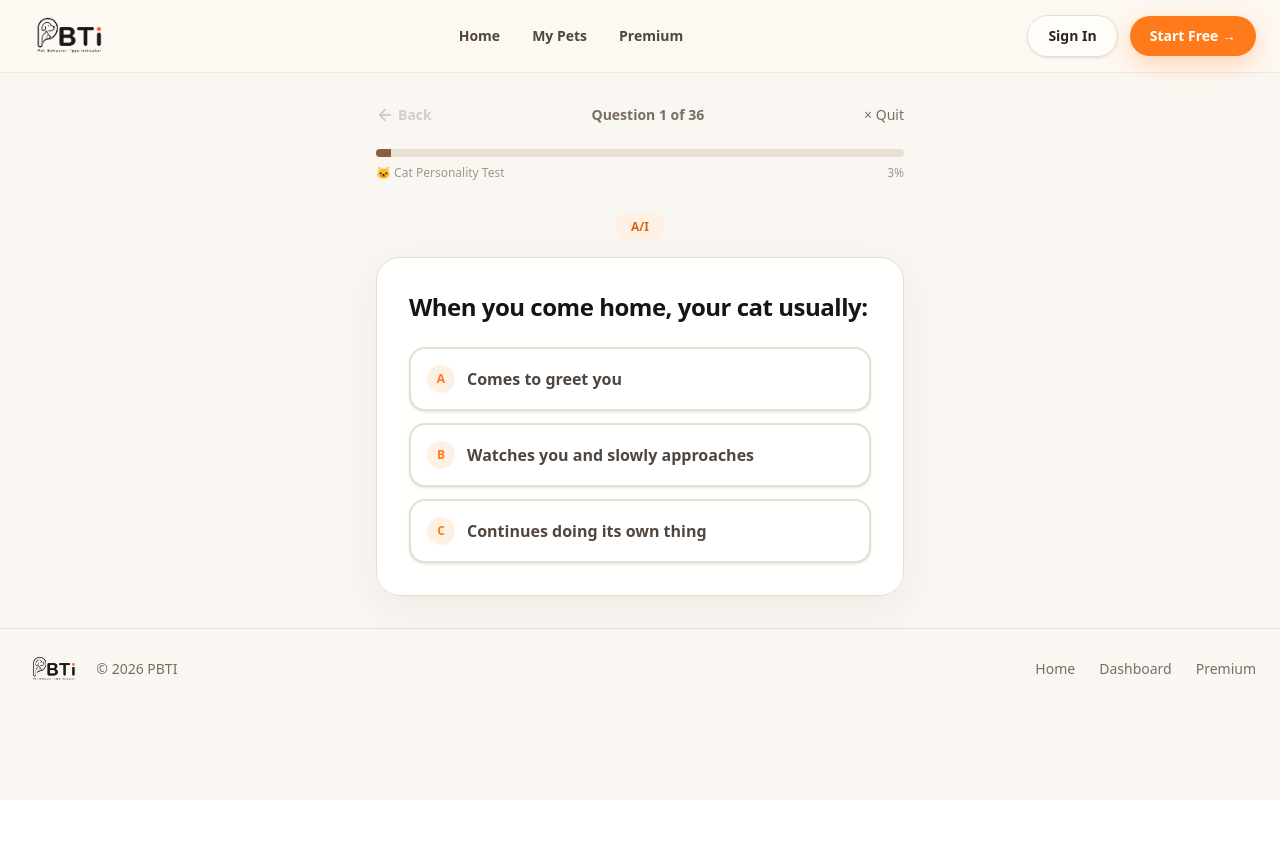
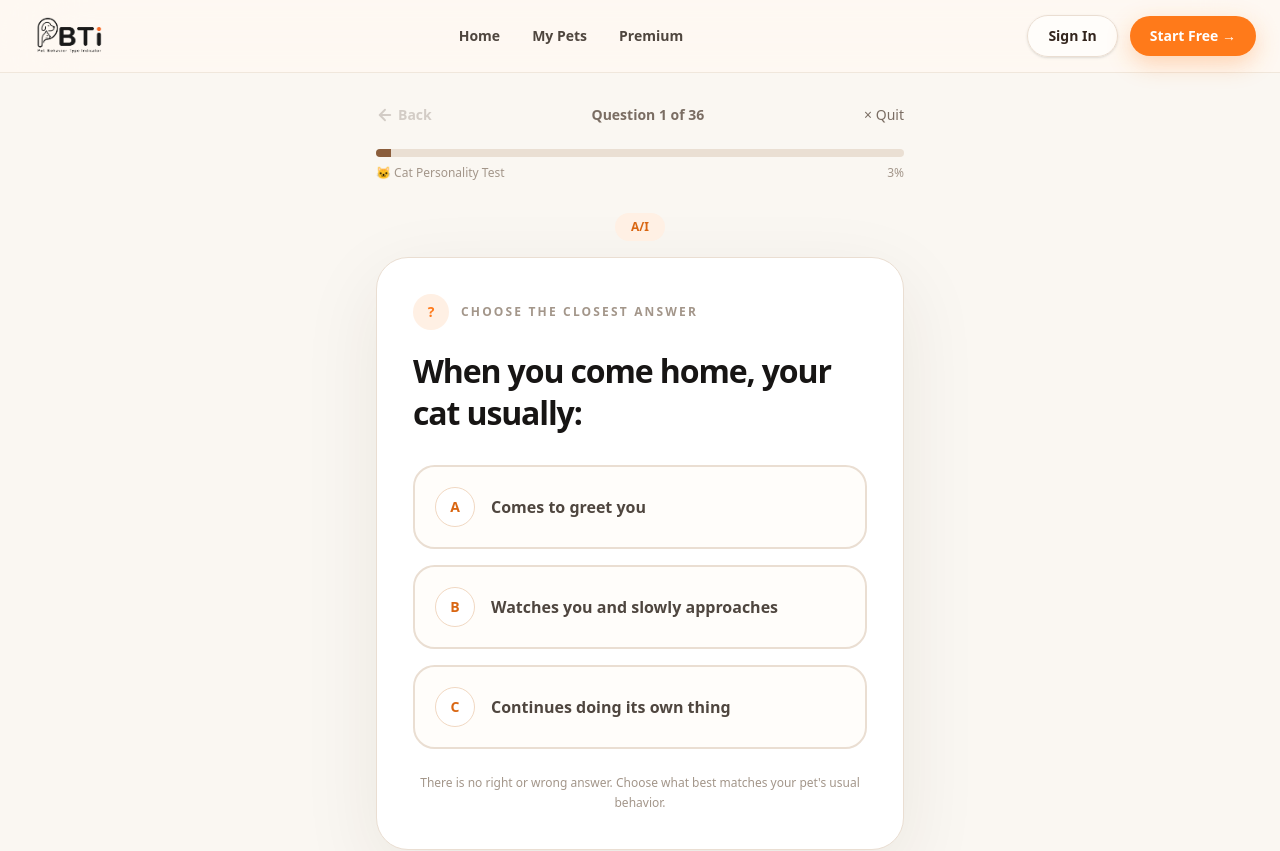
Before and after one commit to fuiet/pbti-pet-personality, a Next.js app: page /quiz in a window 1280 px wide. Shown: the top 851 px of the page. Before the commit the page ends 800 px from the top, so only its background shows below. Built offline with nearby package versions, Linux system fonts and the light colour scheme.

Commit message:
Redesign quiz answer card

```diff
--- a/components/QuizCard.tsx
+++ b/components/QuizCard.tsx
@@ -6,26 +6,38 @@ interface QuizCardProps {
 
 export default function QuizCard({ question, options, onSelect }: QuizCardProps) {
   return (
-    <div className="rounded-3xl border border-[#eaded2] bg-white/90 p-6 shadow-[0_12px_40px_rgba(52,34,20,.06)] backdrop-blur-sm sm:p-8">
-      <h2 className="text-xl font-bold leading-snug tracking-[-.02em] text-[#171514] sm:text-2xl">
+    <section className="rounded-[2rem] border border-[#eaded2] bg-white p-6 shadow-[0_24px_80px_rgba(52,34,20,.08)] sm:p-9">
+      <div className="mb-5 flex items-center gap-3">
+        <span className="grid h-9 w-9 place-items-center rounded-full bg-[#fff0e4] text-sm font-black text-[#ff7a1a]">?</span>
+        <span className="text-xs font-black uppercase tracking-[.18em] text-[#a3968a]">Choose the closest answer</span>
+      </div>
+
+      <h2 className="max-w-2xl text-[1.55rem] font-black leading-[1.3] tracking-[-.035em] text-[#171514] sm:text-[2rem]">
         {question}
       </h2>
-      <div className="mt-6 space-y-3">
+
+      <div className="mt-8 space-y-4">
         {options.map((option, index) => (
           <button
-            key={index}
+            key={`${option.value}-${index}`}
+            type="button"
             onClick={() => onSelect(option.value)}
-            className="group w-full rounded-2xl border-2 border-[#eaded2] bg-white p-4 text-left text-sm font-semibold text-[#4f463f] shadow-sm transition duration-200 hover:-translate-y-0.5 hover:border-[#ff7a1a]/40 hover:bg-[#fffcf7] hover:shadow-[0_8px_25px_rgba(255,122,26,.12)] active:scale-[0.98] sm:text-base"
+            className="group flex w-full items-center gap-4 rounded-[1.35rem] border-2 border-[#eaded2] bg-[#fffdfa] p-4 text-left transition duration-200 hover:-translate-y-0.5 hover:border-[#ff7a1a] hover:bg-[#fff7ef] hover:shadow-[0_14px_32px_rgba(255,122,26,.12)] active:translate-y-0 active:scale-[.99] sm:p-5"
           >
-            <span className="flex items-center gap-3">
-              <span className="grid h-7 w-7 shrink-0 place-items-center rounded-full bg-[#fff0e4] text-xs font-black text-[#ff7a1a] transition group-hover:bg-[#ff7a1a] group-hover:text-white">
-                {String.fromCharCode(65 + index)}
-              </span>
+            <span className="grid h-10 w-10 shrink-0 place-items-center rounded-full border border-[#f1d8c2] bg-white text-sm font-black text-[#d96612] transition group-hover:border-[#ff7a1a] group-hover:bg-[#ff7a1a] group-hover:text-white">
+              {String.fromCharCode(65 + index)}
+            </span>
+            <span className="flex-1 text-sm font-bold leading-6 text-[#4f463f] sm:text-base">
               {option.text}
             </span>
+            <span className="translate-x-[-4px] text-xl text-[#c8b6a7] opacity-0 transition group-hover:translate-x-0 group-hover:text-[#ff7a1a] group-hover:opacity-100">→</span>
           </button>
         ))}
       </div>
-    </div>
+
+      <p className="mt-6 text-center text-xs leading-5 text-[#a3968a]">
+        There is no right or wrong answer. Choose what best matches your pet's usual behavior.
+      </p>
+    </section>
   );
 }
```
